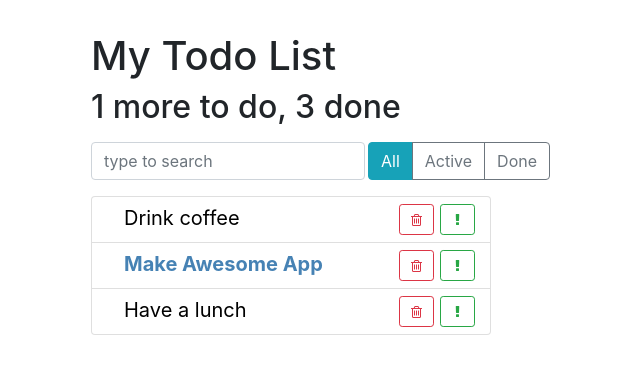
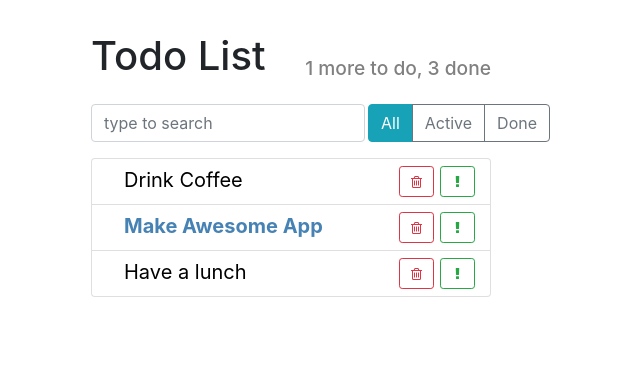
Before and after one commit to SemenSavlook/BuraReactCourse, a React app: page / in a window 1280 px wide. Shown: the whole page, without its empty margins (349-989 px from the left). Built offline with nearby package versions, Linux system fonts and the light colour scheme.

Commit message:
part 3 done

```diff
--- a/src/components/app-header.js
+++ b/src/components/app-header/app-header.js
@@ -3,11 +3,11 @@ import './app-header.css';
 
 const AppHeader = ({toDo, done}) => {
   return (
-    <div>
-      <h1>My Todo List</h1>
+    <div className="app-header d-flex">
+      <h1>Todo List</h1>
       <h2>{toDo} more to do, {done} done</h2>
     </div>
-  )
-}
+  );
+};
 
 export default AppHeader;
--- /dev/null
+++ b/src/components/app-header/index.js
@@ -0,0 +1,3 @@
+import AppHeader from './app-header';
+
+export default AppHeader;
--- /dev/null
+++ b/src/components/app/app.js
@@ -0,0 +1,31 @@
+import React from 'react';
+
+import AppHeader from '../app-header';
+import SearchPanel from '../search-panel';
+import TodoList from '../todo-list';
+import ItemStatusFilter from '../item-status-filter';
+
+import './app.css';
+
+const App = () => {
+
+  const todoData = [
+    { label: 'Drink Coffee', important: false, id: 1 },
+    { label: 'Make Awesome App', important: true, id: 2 },
+    { label: 'Have a lunch', important: false, id: 3 }
+  ];
+
+  return (
+    <div className="todo-app">
+      <AppHeader toDo={1} done={3} />
+      <div className="top-panel d-flex">
+        <SearchPanel />
+        <ItemStatusFilter />
+      </div>
+
+      <TodoList todos={todoData} />
+    </div>
+  );
+};
+
+export default App;
--- /dev/null
+++ b/src/components/app/index.js
@@ -0,0 +1,3 @@
+import App from './app';
+
+export default App;
--- /dev/null
+++ b/src/components/item-status-filter/index.js
@@ -0,0 +1,3 @@
+import ItemStatusFilter from './item-status-filter';
+
+export default ItemStatusFilter;
--- /dev/null
+++ b/src/components/search-panel/index.js
@@ -0,0 +1,3 @@
+import SearchPanel from './search-panel';
+
+export default SearchPanel;
--- a/src/components/search-panel.js
+++ b/src/components/search-panel/search-panel.js
@@ -5,8 +5,8 @@ import './search-panel.css';
 const SearchPanel = () => {
   return (
     <input type="text"
-      className="form-control search-input"
-      placeholder="type to search" />
+              className="form-control search-input"
+              placeholder="type to search" />
   );
 };
 
--- /dev/null
+++ b/src/components/todo-list-item/index.js
@@ -0,0 +1,3 @@
+import TodoListItem from './todo-list-item';
+
+export default TodoListItem;
--- a/src/components/todo-list-item.js
+++ b/src/components/todo-list-item/todo-list-item.js
@@ -3,6 +3,7 @@ import React from 'react';
 import './todo-list-item.css';
 
 const TodoListItem = ({ label, important = false }) => {
+
   const style = {
     color: important ? 'steelblue' : 'black',
     fontWeight: important ? 'bold' : 'normal'
@@ -17,12 +18,12 @@ const TodoListItem = ({ label, important = false }) => {
       </span>
 
       <button type="button"
-        className="btn btn-outline-success btn-sm float-right">
+              className="btn btn-outline-success btn-sm float-right">
         <i className="fa fa-exclamation" />
       </button>
 
       <button type="button"
-        className="btn btn-outline-danger btn-sm float-right">
+              className="btn btn-outline-danger btn-sm float-right">
         <i className="fa fa-trash-o" />
       </button>
     </span>
--- /dev/null
+++ b/src/components/todo-list/index.js
@@ -0,0 +1,3 @@
+import TodoList from './todo-list';
+
+export default TodoList;
--- a/src/index.js
+++ b/src/index.js
@@ -1,34 +1,7 @@
 import React from 'react';
 import ReactDom from 'react-dom';
 
-import AppHeader from './components/app-header';
-import SearchPanel from './components/search-panel';
-import TodoList from './components/todo-list';
-import ItemStatusFilter from './components/item-status-filter';
-
-import './index.css';
-
-const App = () => {
-
-  const todoData = [
-    { label: 'Drink coffee', important: false, id: 1 },
-    { label: 'Make Awesome App', important: true, id: 2 },
-    { label: 'Have a lunch', important: false, id: 3 },
-  ]
-
-  return (
-    <div className="todo-app">
-      <AppHeader toDo={1} done={3} />
-      <div className="top-panel d-flex">
-        <SearchPanel />
-        <ItemStatusFilter />
-      </div>
-
-      <TodoList todos={todoData} />
-    </div>
-  );
-}
-
+import App from './components/app';
 
 ReactDom.render(<App/>,
   document.getElementById('root'));
```
Also changed, not shown: src/components/todo-list/todo-list.js (renamed from src/components/todo-list.js, +6 -8 lines), src/components/app-header/app-header.css (renamed from src/components/app-header.css), src/components/app/app.css (renamed from src/index.css), src/components/item-status-filter/item-status-filter.css (added), src/components/item-status-filter/item-status-filter.js (renamed from src/components/item-status-filter.js), src/components/search-panel/search-panel.css (renamed from src/components/search-panel.css), src/components/todo-list-item/todo-list-item.css (renamed from src/components/todo-list-item.css), src/components/todo-list/todo-list.css (line endings or trailing spaces).
